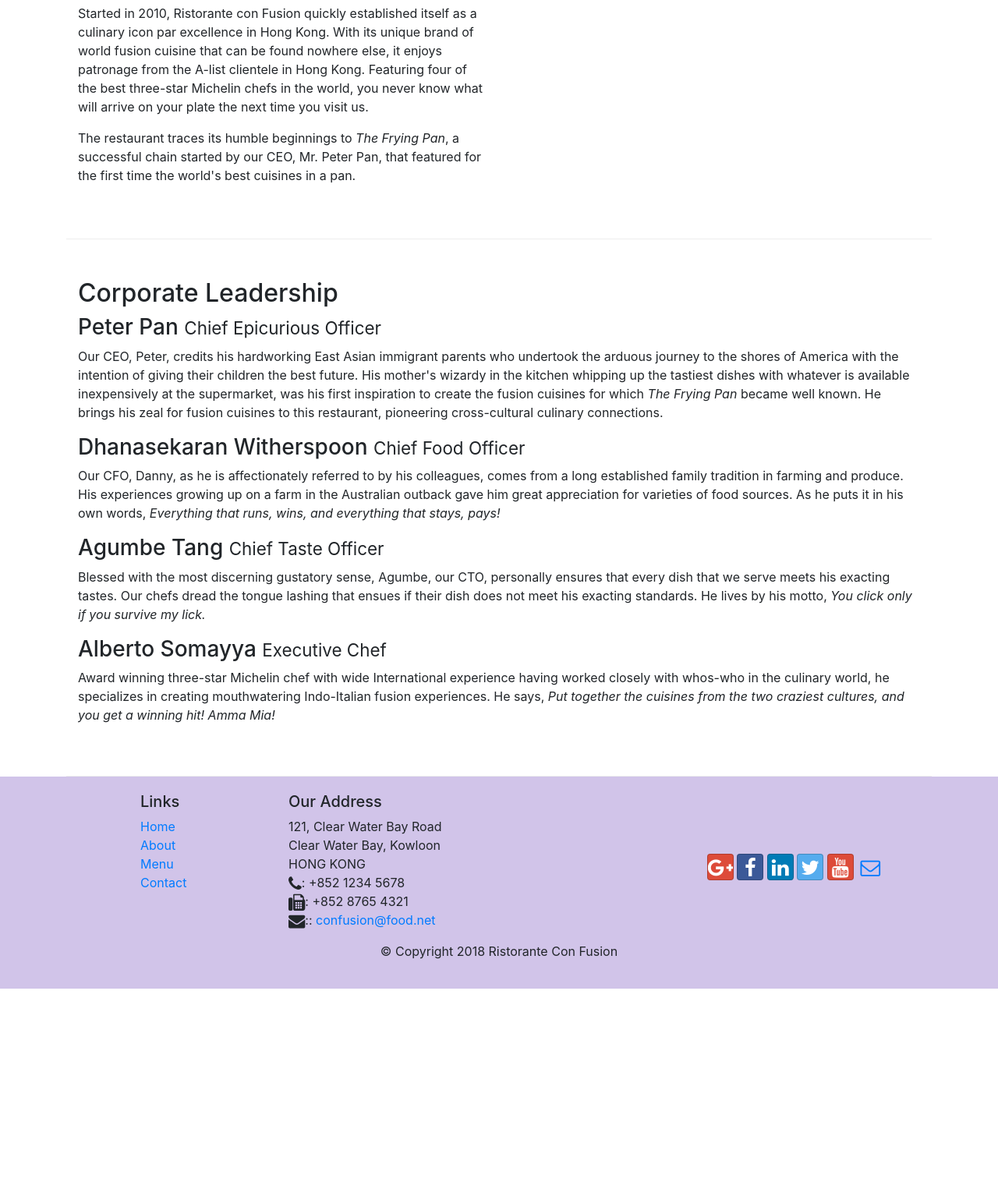
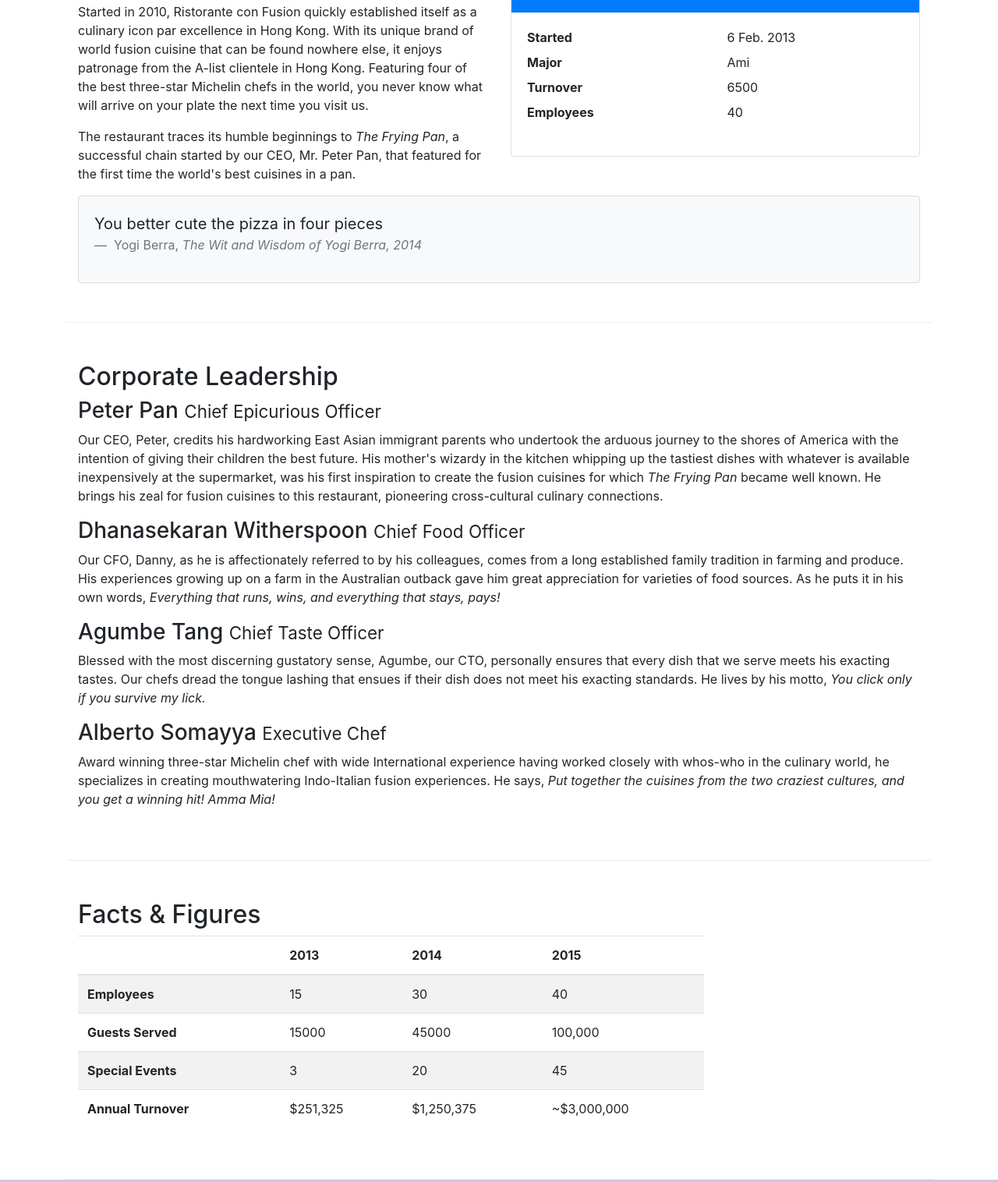
Before and after one commit to sunzid02/Front-End-Web-UI-Frameworks-and-Tools-Bootstrap-4, a website: page aboutus.html in a window 1280 px wide. Shown: the part 546-2062 px from the top of the page at 78% size. Before the commit the page ends 1814 px from the top, so only its background shows below. Drawn offline with nearby package versions, Linux system fonts and the light colour scheme.

Commit message:
Displaying Content: Tables and Cards

```diff
--- a/aboutus.html
+++ b/aboutus.html
@@ -65,10 +65,9 @@
             </div>
         </div>
 
-        <div class="row row-content align-items-center">
-            <div class="col-12 col-sm-6 col-md-6 ">
+        <div class="row row-content">
+            <div class="col-sm-6">
                 <h2>Our History</h2>
-                <div class="">
                 <p>Started in 2010, Ristorante con Fusion quickly established itself as a culinary icon par
                     excellence in Hong Kong. With its unique brand of world fusion cuisine that can be found nowhere
                     else, it enjoys patronage from the A-list clientele in Hong Kong. Featuring four of the best
@@ -77,10 +76,44 @@
                 <p>The restaurant traces its humble beginnings to <em>The Frying Pan</em>, a successful chain
                     started by our CEO, Mr. Peter Pan, that featured for the first time the world's best cuisines in
                     a pan.</p>
+            </div>
+            <div class="col-sm">
+                <div class="card">
+                    <h3 class="card-header bg-primary text-white">
+                        Facts At a Glance
+                    </h3>
+                    <div class="card-body">
+                        <dl class="row">
+                            <dt class="col-6">Started</dt>
+                            <dd class="col-6">6 Feb. 2013</dd>
 
+                            <dt class="col-6">Major</dt>
+                            <dd class="col-6">Ami</dd>
+
+                            <dt class="col-6">Turnover</dt>
+                            <dd class="col-6">6500</dd>
+
+                            <dt class="col-6">Employees</dt>
+                            <dd class="col-6">40</dd>
+
+
+                        </dl>
                     </div>
                 </div>
-            <div class="col col-sm col-md">
+            </div>
+
+            <div class="col-12">
+                <div class="card card-body bg-light">
+                    <blockquote class="blockquote">
+                        <p class="mb-0">
+                            You better cute the pizza in four pieces
+                        </p>
+                        <footer class="blockquote-footer">
+                            Yogi Berra,
+                            <cite title="Source Title">The Wit and Wisdom of Yogi Berra, 2014</cite>
+                        </footer>
+                    </blockquote>
+                </div>
             </div>
         </div>
 
@@ -113,6 +146,53 @@
                     having worked closely with whos-who in the culinary world, he specializes in creating mouthwatering
                     Indo-Italian fusion experiences. He says, <em>Put together the cuisines from the two craziest
                         cultures, and you get a winning hit! Amma Mia!</em></p>
+            </div>
+        </div>
+
+        <!-- table -->
+        <div class="row row-content">
+            <div class="col-12 col-sm-9">
+                <h2> Facts &amp; Figures</h2>
+                <div class="table-responsive">
+                    <table class="table table-striped">
+                        <thead class="thead-inverse">
+                            <tr>
+                                <th>&nbsp;</th>
+                                <th>2013</th>
+                                <th>2014</th>
+                                <th>2015</th>
+                            </tr>
+                        </thead>
+                        <tbody>
+                            <tr>
+                                <th>Employees</th>
+                                <td>15</td>
+                                <td>30</td>
+                                <td>40</td>
+                            </tr>
+                            <tr>
+                                <th>Guests Served</th>
+                                <td>15000</td>
+                                <td>45000</td>
+                                <td>100,000</td>
+                            </tr>
+                            <tr>
+                                <th>Special Events</th>
+                                <td>3</td>
+                                <td>20</td>
+                                <td>45</td>
+                            </tr>
+                            <tr>
+                                <th>Annual Turnover</th>
+                                <td>$251,325</td>
+                                <td>$1,250,375</td>
+                                <td>~$3,000,000</td>
+                            </tr>
+                        </tbody>
+                    </table>
+                </div>
+            </div>
+            <div class="col-12 col-sm-3">
             </div>
         </div>
 
```
Lines whose indentation alone changed are shown as unchanged.
